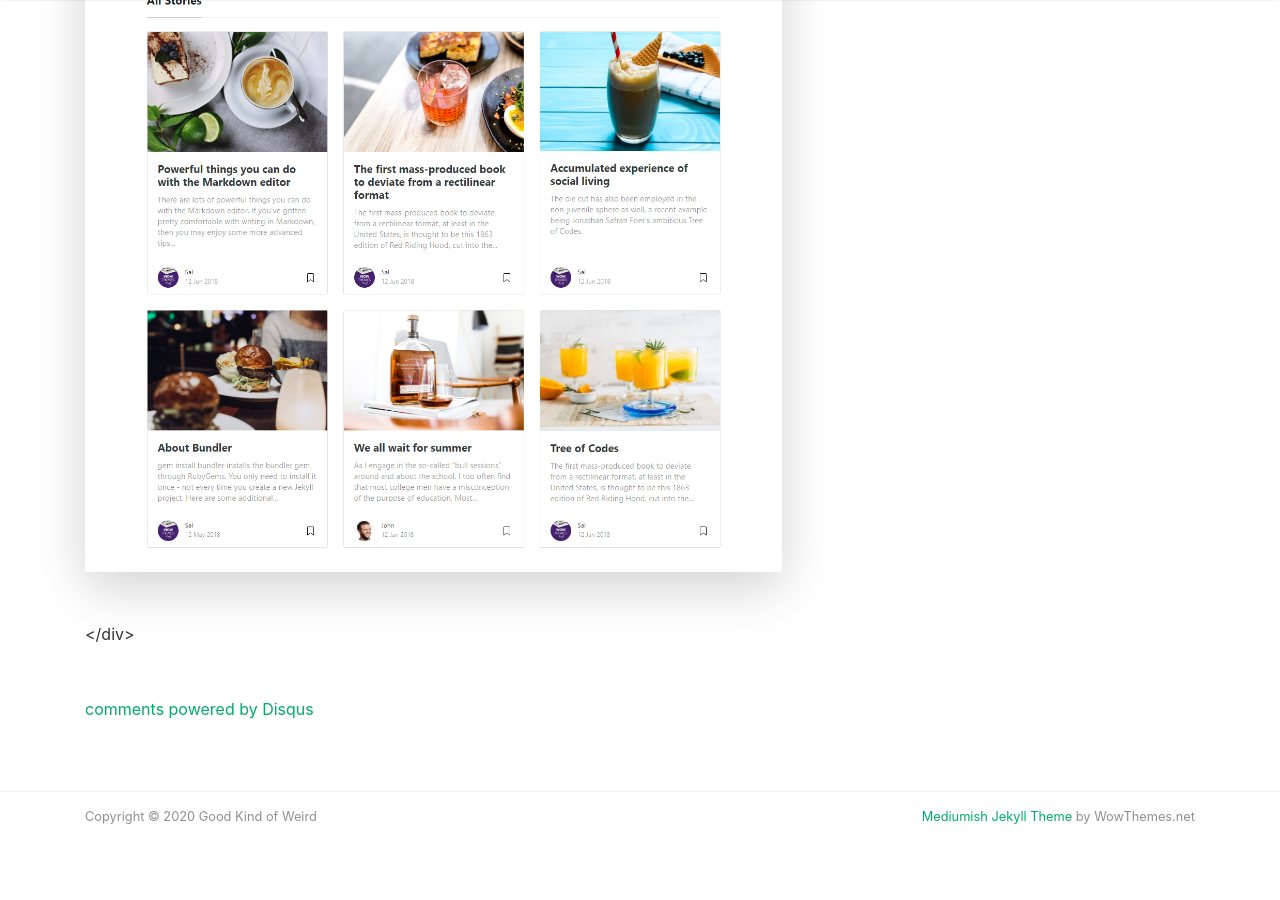
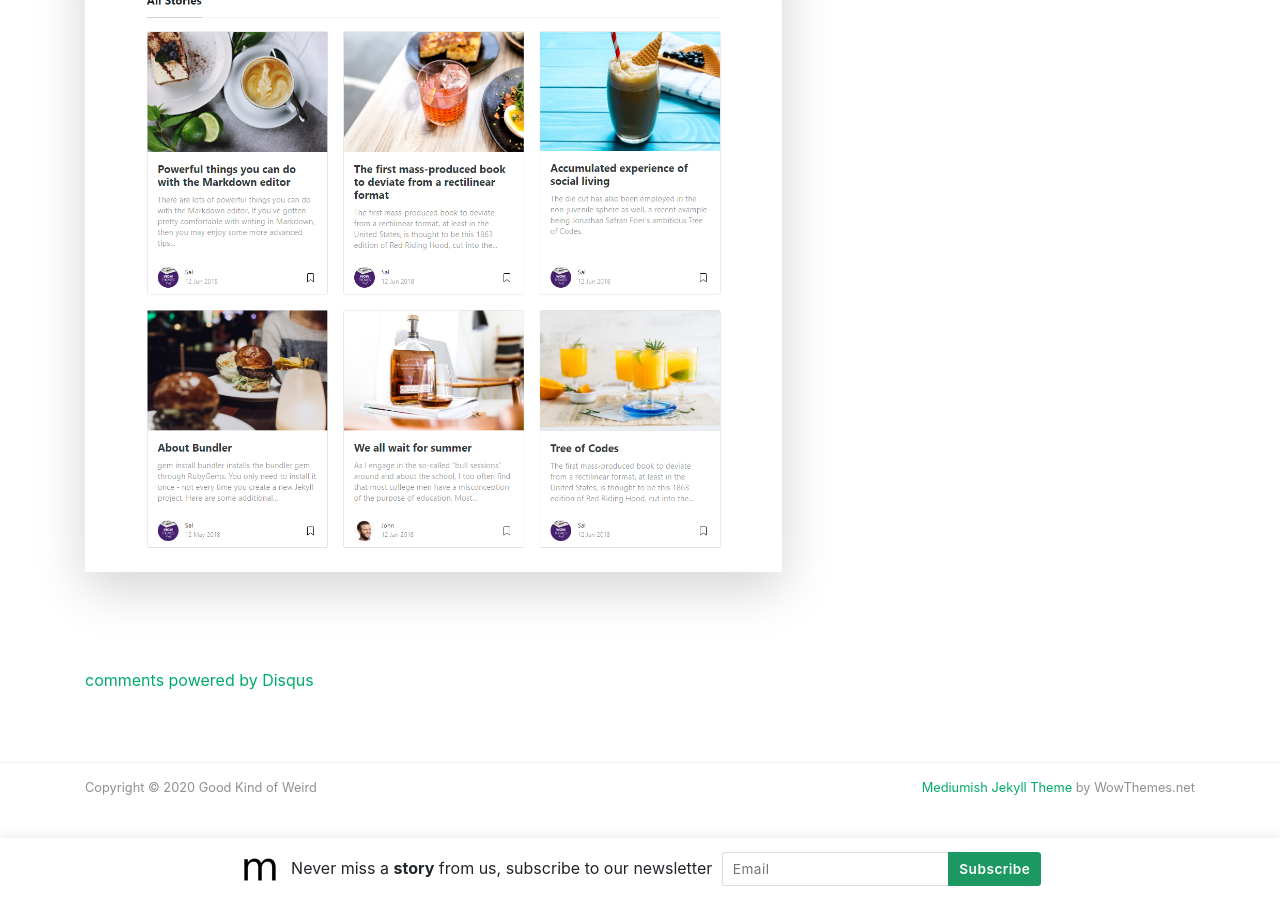
Before and after one commit to iammay1234/iammay1234.github.io, a Jekyll site: the page built from _pages/about.md, in a window 1280 px wide and 900 px high, scrolled down 585 px. Built offline with Jekyll 4.4.1, drawn with Linux system fonts in a browser that asks for light colours; nearby versions of some CDN libraries; comment, search, counter and statistics services are not loaded.

Commit message:
testing mailchimp

```diff
--- a/_config.yml
+++ b/_config.yml
@@ -7,7 +7,7 @@ favicon: 'assets/images/logo.png'
 # baseurl: /mediumish-theme-jekyll
 # google_analytics: 'UA-46278016-1'
 # disqus: 'demowebsite'
-# mailchimp-list: 'https://wowthemes.us11.list-manage.com/subscribe/post?u=8aeb20a530e124561927d3bd8&amp;id=8c3d2d214b'
+mailchimp-list: 'https://wowthemes.us11.list-manage.com/subscribe/post?u=8aeb20a530e124561927d3bd8&amp;id=8c3d2d214b'
 include: ["_pages"]
 permalink: /:title/
 
--- a/_pages/about.md
+++ b/_pages/about.md
@@ -14,4 +14,3 @@ comments: true
 
 </div>
 </div>
-</div>
```
